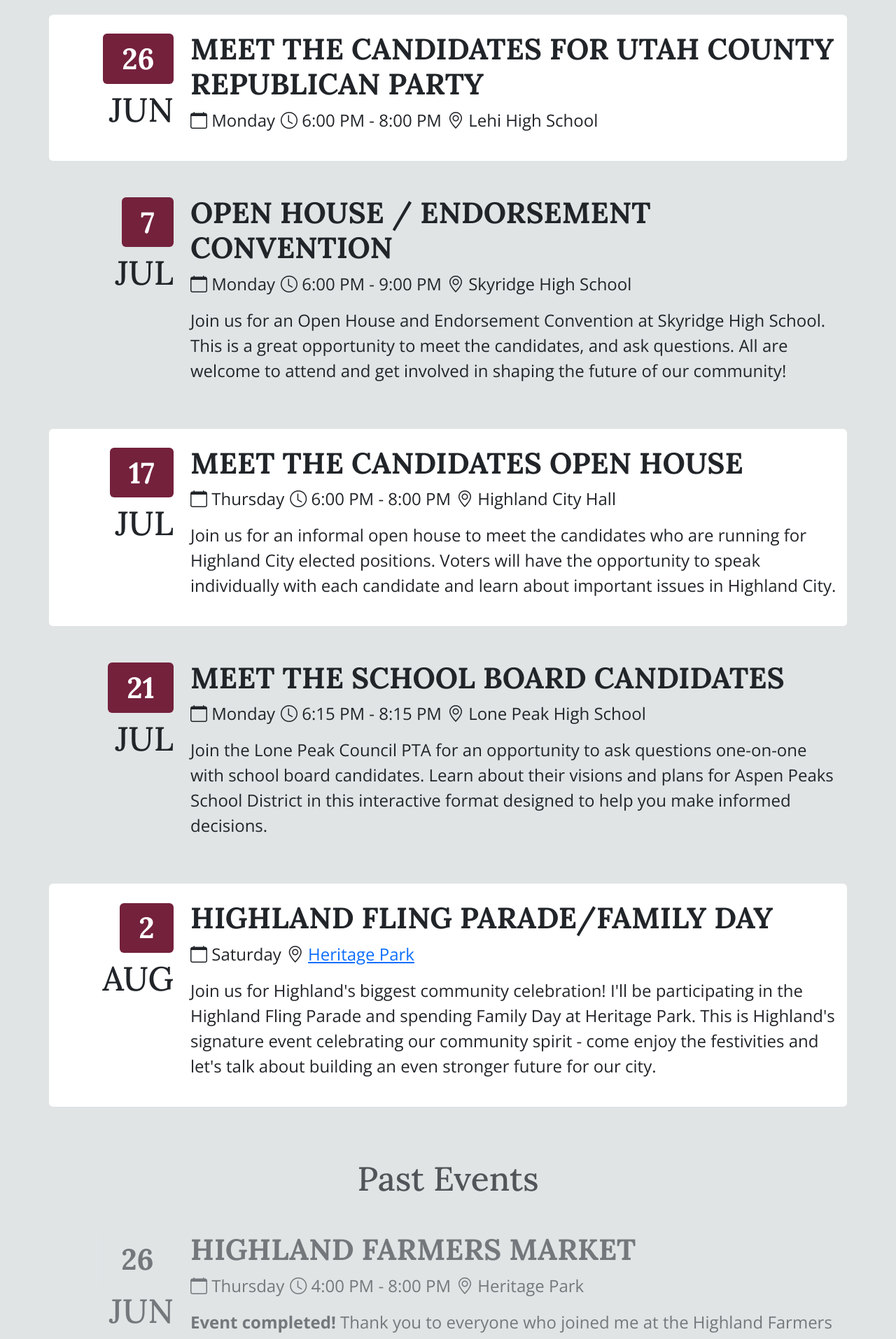
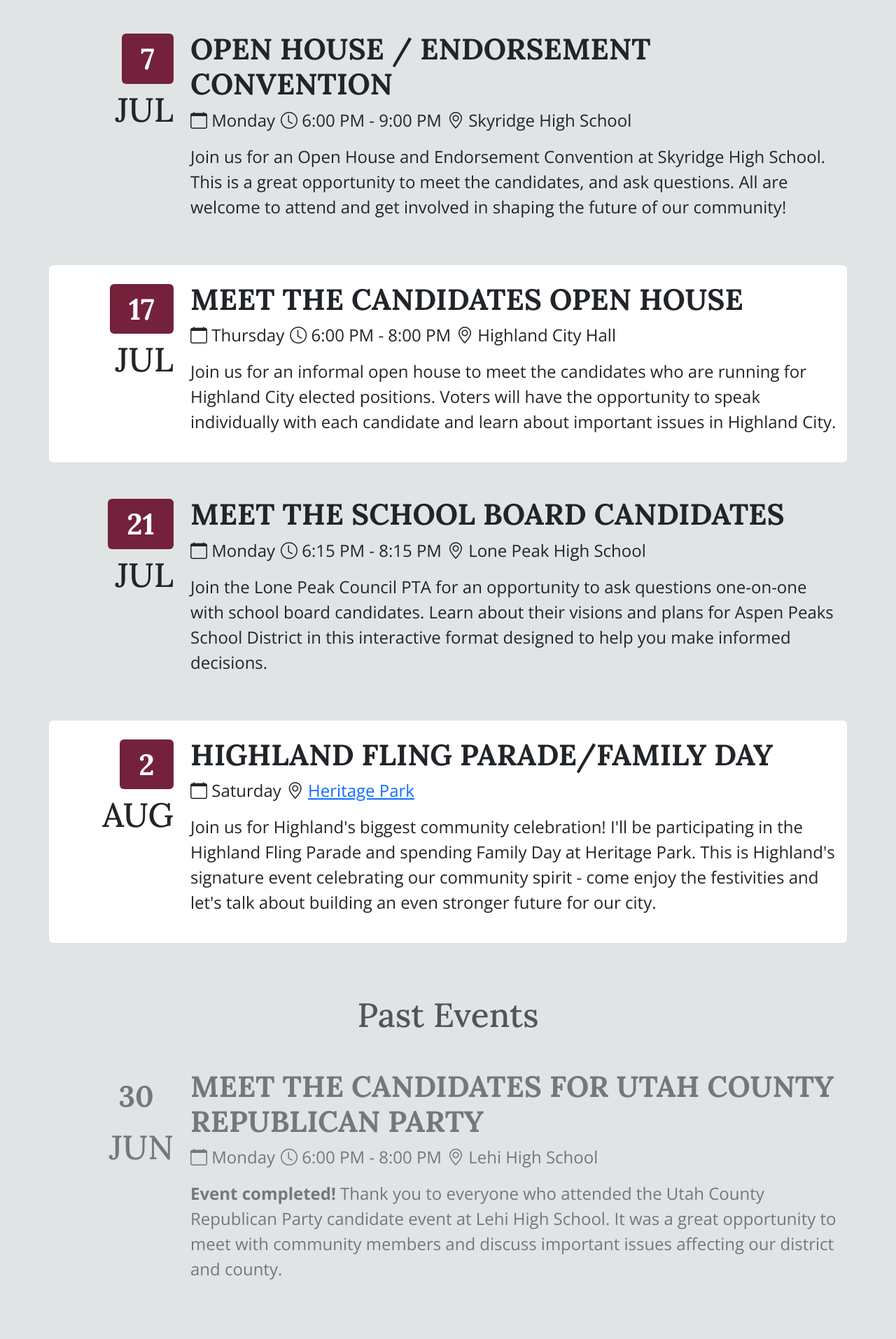
Before and after one commit to jbejar/voteforjonathan, a Next.js app: page /events in a window 1280 px wide. Shown: the part 240-2154 px from the top of the page at 70% size. Built offline with nearby package versions, Linux system fonts and the light colour scheme.

Commit message:
update events

```diff
--- a/src/app/events/page.tsx
+++ b/src/app/events/page.tsx
@@ -10,32 +10,7 @@ export default function EventCalendarPage() {
 
 
 
-      {/* Event 3 */}
-      <Row className="border-bottom py-4 mb-4 bg-white rounded">
-        <Col xs={2} className="text-end">
-          <h1 className="display-4">
-            <span className="badge bg-secondary">26</span>
-          </h1>
-          <h2>JUN</h2>
-        </Col>
-        <Col xs={10}>
-          <h3 className="text-uppercase fw-bold">Meet the Candidates for Utah County Republican Party</h3>
-          <ul className="list-inline">
-            <li className="list-inline-item">
-              <i className="bi bi-calendar" aria-hidden="true"></i> Monday
-            </li>
-            <li className="list-inline-item">
-              <i className="bi bi-clock" aria-hidden="true"></i> 6:00 PM - 8:00 PM
-            </li>
-            <li className="list-inline-item">
-              <i className="bi bi-geo-alt" aria-hidden="true"></i> <span>Lehi High School</span>
-            </li>
-          </ul>
-          <p>
 
-          </p>
-        </Col>
-      </Row>
 
       {/* Event 5 */}
       <Row className="border-bottom py-4 mb-4 rounded">
@@ -146,7 +121,32 @@ export default function EventCalendarPage() {
       {/* Past Events Section */}
       <div className="mt-5 pt-4 border-top">
         <h2 className="text-center mb-4 text-muted">Past Events</h2>
-
+{/* Event 3 */}
+  <Row className="py-4 mb-4 bg-light rounded opacity-75">
+    <Col xs={2} className="text-end">
+      <h1 className="display-4">
+    <span className="badge bg-light text-muted border">30</span>
+      </h1>
+      <h2 className="text-muted">JUN</h2>
+    </Col>
+    <Col xs={10}>
+      <h3 className="text-uppercase fw-bold text-muted">Meet the Candidates for Utah County Republican Party</h3>
+      <ul className="list-inline">
+    <li className="list-inline-item text-muted">
+      <i className="bi bi-calendar" aria-hidden="true"></i> Monday
+    </li>
+    <li className="list-inline-item text-muted">
+      <i className="bi bi-clock" aria-hidden="true"></i> 6:00 PM - 8:00 PM
+    </li>
+    <li className="list-inline-item text-muted">
+      <i className="bi bi-geo-alt" aria-hidden="true"></i> <span>Lehi High School</span>
+    </li>
+      </ul>
+      <p className="text-muted">
+    <strong>Event completed!</strong> Thank you to everyone who attended the Utah County Republican Party candidate event at Lehi High School. It was a great opportunity to meet with community members and discuss important issues affecting our district and county.
+      </p>
+    </Col>
+  </Row>
 {/* Event 3 */}
       <Row className="py-4 mb-4 bg-light rounded opacity-75">
         <Col xs={2} className="text-end">
```
